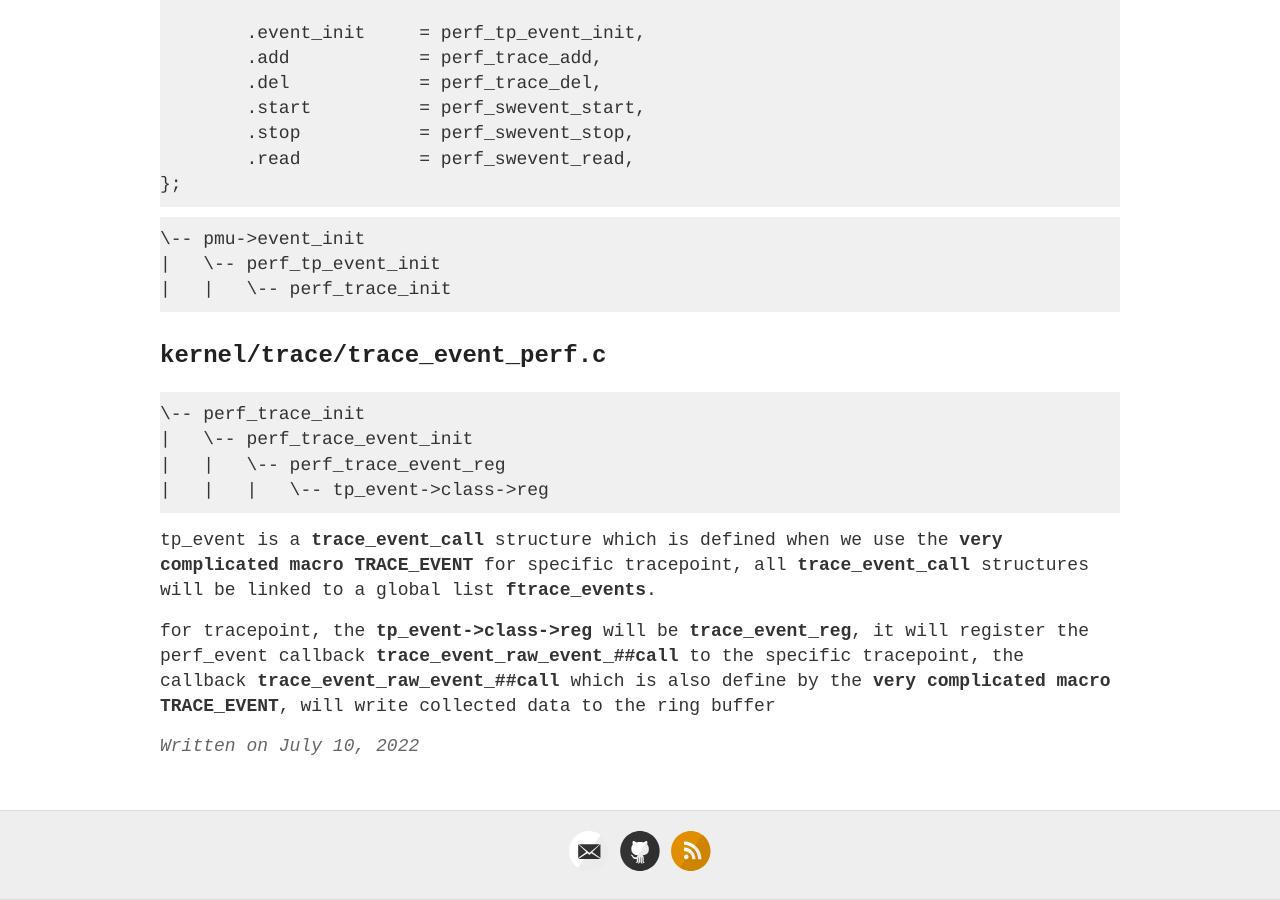
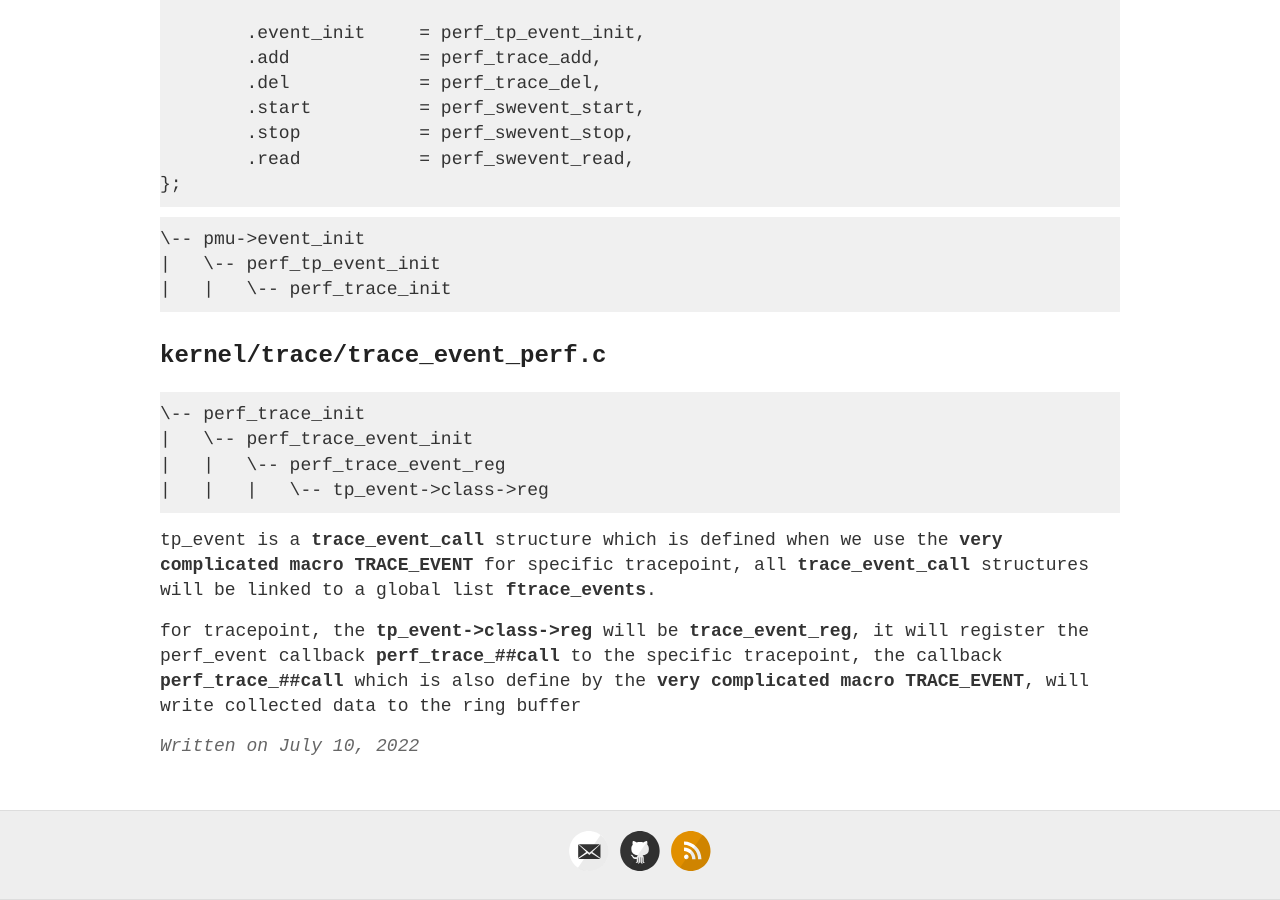
Before and after one commit to shellbombs/shellbombs.github.io, a Jekyll site: the page built from _posts/2022-7-10-linux perf.md, in a window 1280 px wide and 900 px high, scrolled down 1805 px. Built offline with Jekyll 4.4.1, drawn with Linux system fonts in a browser that asks for light colours.

Commit message:
fixed perf_event callback name

````diff
--- a/_posts/2022-7-10-linux perf.md
+++ b/_posts/2022-7-10-linux perf.md
@@ -93,4 +93,4 @@ kernel/trace/trace_event_perf.c
 ```
 tp_event is a **trace_event_call** structure which is defined when we use the **very complicated macro TRACE_EVENT** for specific tracepoint, all **trace_event_call** structures will be linked to a global list **ftrace_events**.
 
-for tracepoint, the **tp_event->class->reg** will be **trace_event_reg**, it will register the perf_event callback **trace_event_raw_event_##call** to the specific tracepoint, the callback **trace_event_raw_event_##call** which is also define by the **very complicated macro TRACE_EVENT**, will write collected data to the ring buffer
+for tracepoint, the **tp_event->class->reg** will be **trace_event_reg**, it will register the perf_event callback **perf_trace_##call** to the specific tracepoint, the callback **perf_trace_##call** which is also define by the **very complicated macro TRACE_EVENT**, will write collected data to the ring buffer
````
